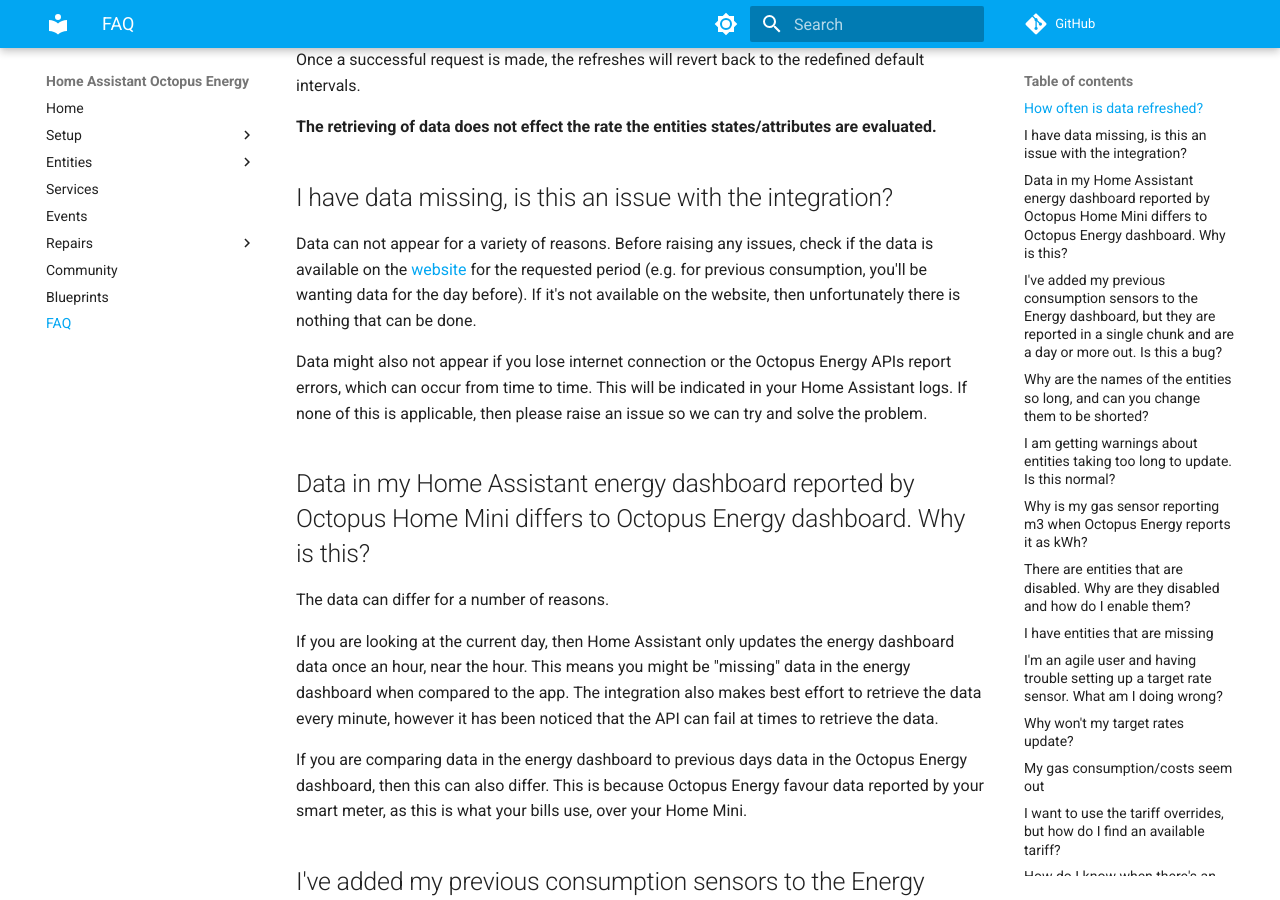
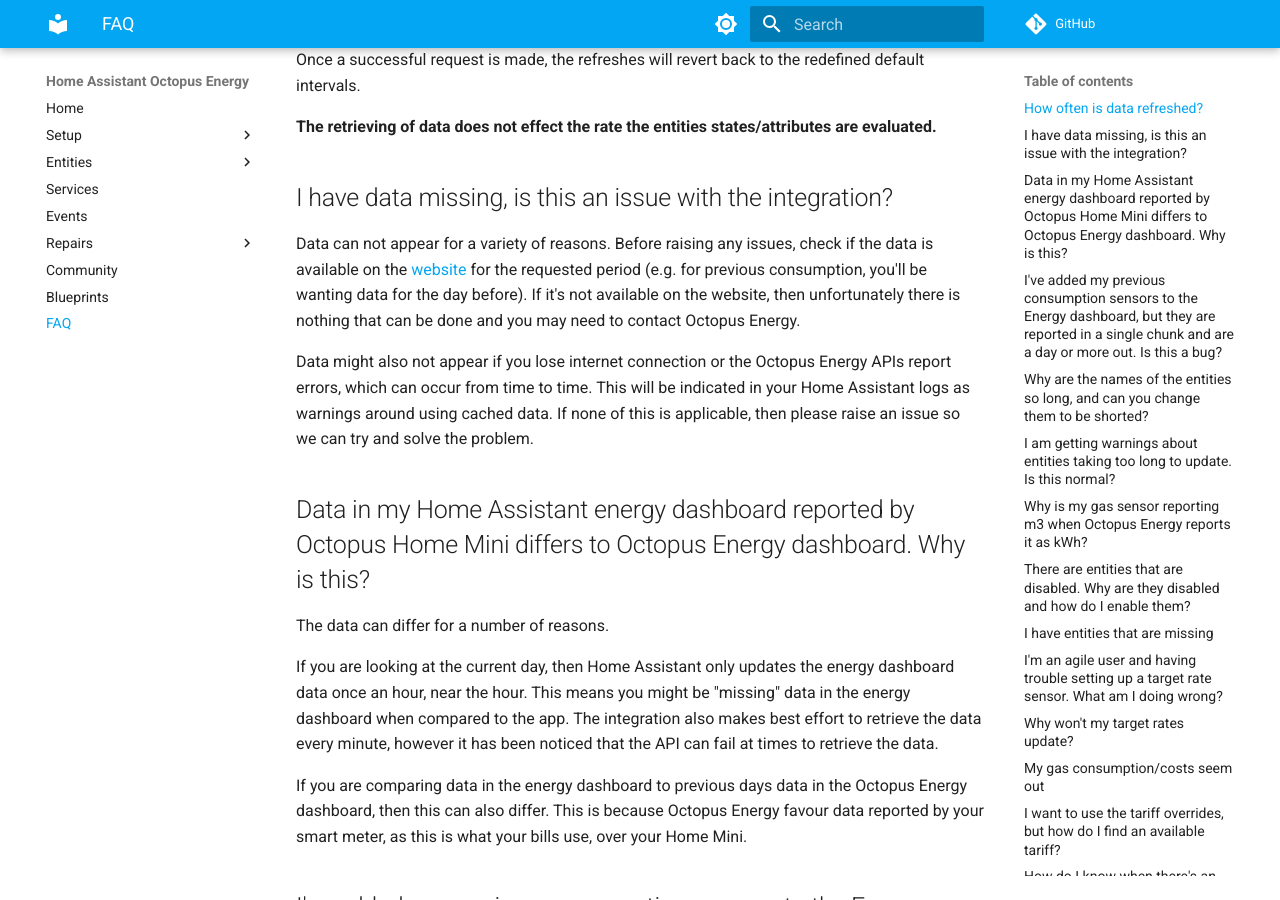
Before and after one commit to BottlecapDave/HomeAssistant-OctopusEnergy, an MkDocs documentation site: the page built from _docs/faq.md, in a window 1280 px wide and 900 px high, scrolled down 1413 px. Built offline with MkDocs 1.6.1 and Material for MkDocs 9.7.7, drawn with Linux system fonts in a browser that asks for light colours; comment, search, counter and statistics services are not loaded.

Commit message:
docs: Updated FAQ clarification around missing data

```diff
--- a/_docs/faq.md
+++ b/_docs/faq.md
@@ -31,9 +31,9 @@
 
 ## I have data missing, is this an issue with the integration?
 
-Data can not appear for a variety of reasons. Before raising any issues, check if the data is available on the [website](https://octopus.energy/dashboard/new/accounts/consumption/home) for the requested period (e.g. for previous consumption, you'll be wanting data for the day before). If it's not available on the website, then unfortunately there is nothing that can be done.
+Data can not appear for a variety of reasons. Before raising any issues, check if the data is available on the [website](https://octopus.energy/dashboard/new/accounts/consumption/home) for the requested period (e.g. for previous consumption, you'll be wanting data for the day before). If it's not available on the website, then unfortunately there is nothing that can be done and you may need to contact Octopus Energy.
 
-Data might also not appear if you lose internet connection or the Octopus Energy APIs report errors, which can occur from time to time. This will be indicated in your Home Assistant logs. If none of this is applicable, then please raise an issue so we can try and solve the problem.
+Data might also not appear if you lose internet connection or the Octopus Energy APIs report errors, which can occur from time to time. This will be indicated in your Home Assistant logs as warnings around using cached data. If none of this is applicable, then please raise an issue so we can try and solve the problem.
 
 ## Data in my Home Assistant energy dashboard reported by Octopus Home Mini differs to Octopus Energy dashboard. Why is this?
 
```
